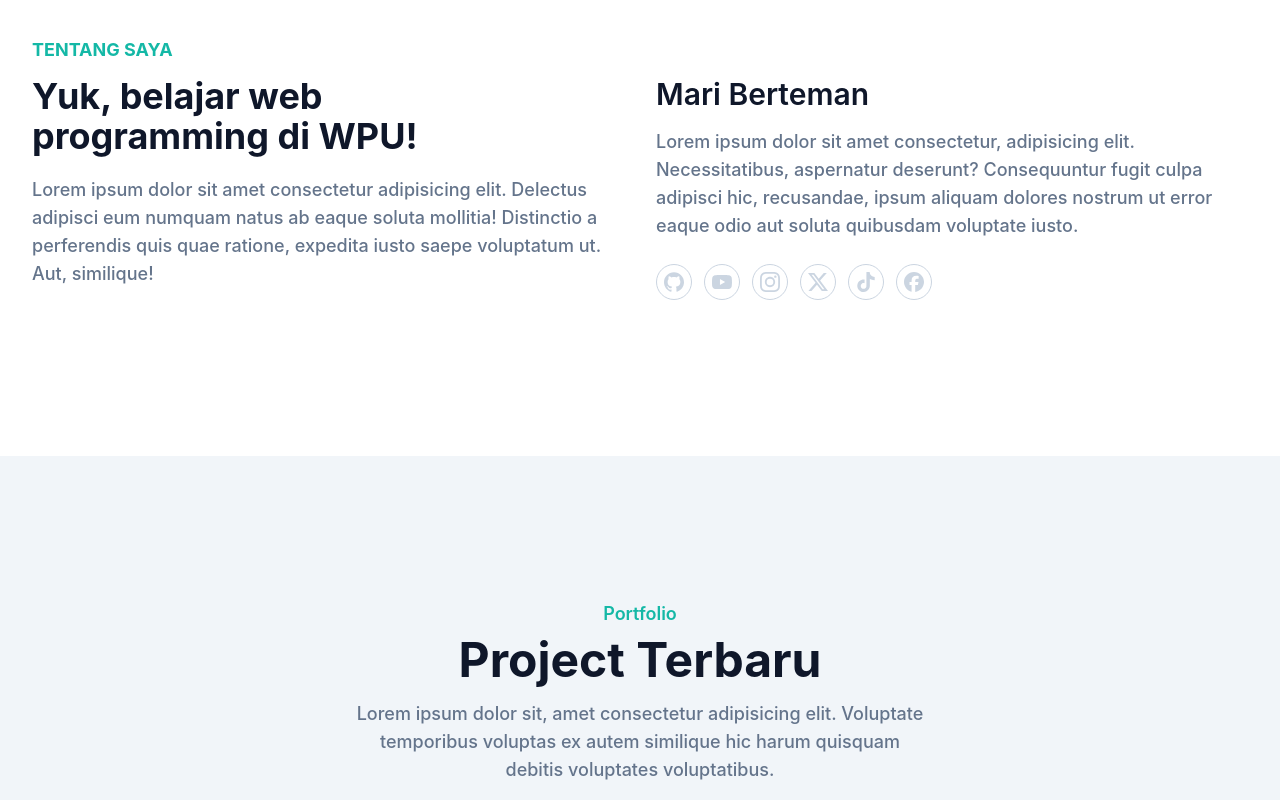
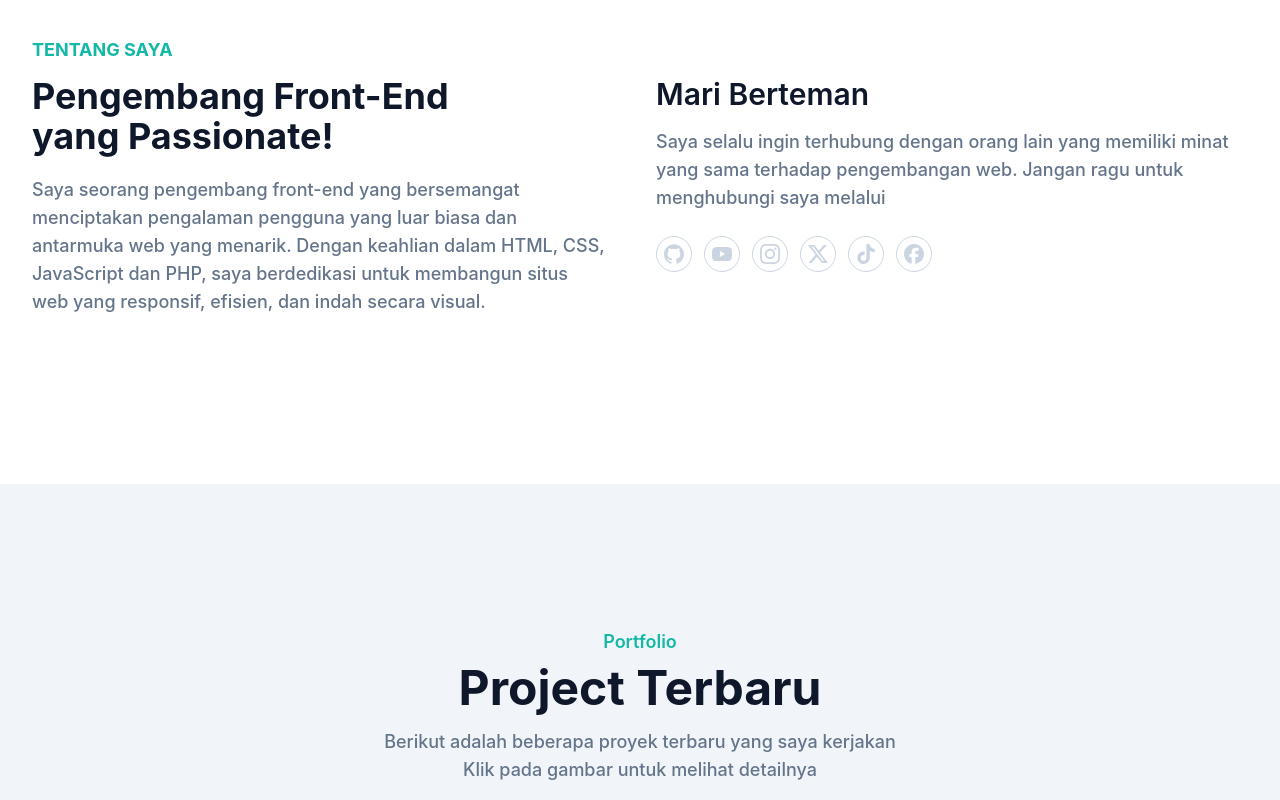
Before and after one commit to amaralfatah/portfolio, a plain HTML site: page index.html in a window 1280 px wide. Shown: the part 880-1680 px from the top of the page. Drawn offline with Linux system fonts and the light colour scheme.

Commit message:
update text

```diff
--- a/index.html
+++ b/index.html
@@ -1,5 +1,5 @@
 <!DOCTYPE html>
-<html lang="en">
+<html class="scroll-smooth" lang="en">
 
 <head>
     <meta charset="UTF-8">
@@ -114,23 +114,16 @@
             <div class="flex flex-wrap">
                 <div class="w-full px-4 mb-10 lg:w-1/2">
                     <h4 class="font-bold uppercase text-primary text-lg mb-3">Tentang Saya</h4>
-                    <h2 class="font-bold text-dark text-3xl mb-5 max-w-md lg:text-4xl">Yuk, belajar web programming di
-                        WPU!</h2>
-                    <p class="font-medium text-base text-secondary max-w-xl lg:text-lg">Lorem ipsum dolor sit amet
-                        consectetur
-                        adipisicing elit. Delectus adipisci eum numquam natus ab
-                        eaque soluta mollitia! Distinctio a perferendis quis quae ratione, expedita iusto saepe
-                        voluptatum ut. Aut, similique!</p>
+                    <h2 class="font-bold text-dark text-3xl mb-5 max-w-md lg:text-4xl">Pengembang Front-End yang Passionate!</h2>
+                    <p class="font-medium text-base text-secondary max-w-xl lg:text-lg">Saya seorang pengembang front-end yang bersemangat menciptakan pengalaman pengguna yang luar biasa dan antarmuka web yang menarik.
+                        Dengan keahlian dalam HTML, CSS, JavaScript dan PHP, saya berdedikasi untuk membangun situs web yang responsif, efisien, dan indah secara visual.</p>
                 </div>
 
                 <div class="w-full px-4 lg:w-1/2">
                     <h3 class="font-semibold text-dark text-2xl mb-4 lg:text-3xl lg:pt-10">Mari Berteman</h3>
-                    <p class="font-medium text-base text-secondary mb-6 lg:text-lg">Lorem ipsum dolor sit amet
-                        consectetur, adipisicing
-                        elit. Necessitatibus, aspernatur deserunt?
-                        Consequuntur fugit culpa adipisci hic, recusandae, ipsum aliquam dolores nostrum ut error eaque
-                        odio
-                        aut soluta quibusdam voluptate iusto.</p>
+                    <p class="font-medium text-base text-secondary mb-6 lg:text-lg">Saya selalu ingin terhubung dengan
+                        orang lain yang memiliki minat yang sama terhadap pengembangan web. Jangan ragu untuk
+                        menghubungi saya melalui</p>
                     <div class="flex items-center">
                         <!-- Github -->
                         <a href="https://github.com/amaralfatah" target="_blank"
@@ -207,10 +200,7 @@
                 <div class="max-w-xl mx-auto text-center mb-16">
                     <h4 class="font-semibold text-lg text-primary mb-2">Portfolio</h4>
                     <h2 class="font-bold text-dark text-3xl mb-4 sm:text-4xl lg:text-5xl">Project Terbaru</h2>
-                    <p class="font-medium text-md text-secondary md:text-lg">Lorem ipsum dolor sit, amet consectetur
-                        adipisicing
-                        elit. Voluptate temporibus voluptas ex autem similique hic harum quisquam debitis voluptates
-                        voluptatibus.</p>
+                    <p class="font-medium text-md text-secondary md:text-lg">Berikut adalah beberapa proyek terbaru yang saya kerjakan<br>Klik pada gambar untuk melihat detailnya</p>
                 </div>
 
                 <div class="w-full px-4 flex flex-wrap justify-center xl:w-10/12 xl:mx-auto">
@@ -297,8 +287,7 @@
                 <div class="max-w-xl mx-auto text-center mb-16">
                     <h4 class="font-semibold text-lg text-primary mb-2">Blog</h4>
                     <h2 class="font-bold text-dark text-3xl mb-4 sm:text-4xl lg:text-5xl">Tulisan Terkini</h2>
-                    <p class="font-medium text-md text-secondary md:text-lg">Lorem ipsum dolor, sit amet consectetur
-                        adipisicing elit. Officia reprehenderit ad id delectus.</p>
+                    <p class="font-medium text-md text-secondary md:text-lg">Di bagian ini, saya akan berbagi tulisan terbaru tentang pengembangan web dan hal-hal terkait lainnya.</p>
                 </div>
                 <div class="flex flex-wrap">
                     <div class="w-full px-4 lg:w-1/2 xl:w-1/3">
```
Also changed, not shown: dist/output.css.
